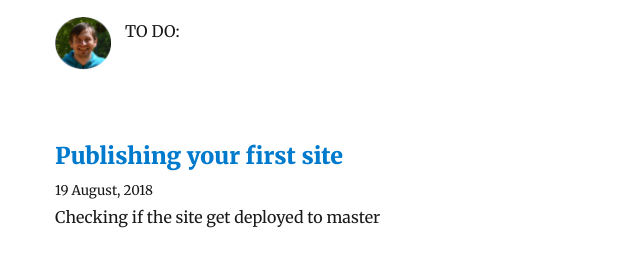
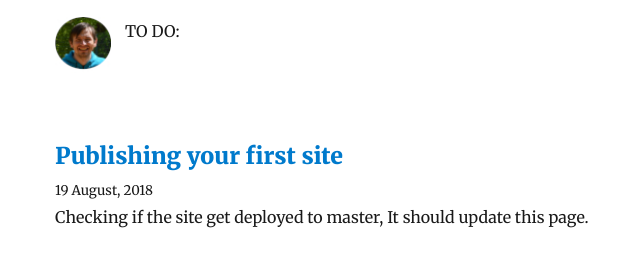
Before and after one commit to wieslawmlynarski/wieslawmlynarski.github.io, a Gatsby site: page / in a window 1280 px wide. Shown: the part 137-404 px from the top of the page, without its empty margins (270-910 px from the left). Built offline with nearby package versions, Linux system fonts and the light colour scheme; Gatsby itself is replaced by a stand-in of ours; some packages are replaced by stand-ins of ours.

Commit message:
Publish to master

```diff
--- a/src/pages/deploy-personal-site/index.md
+++ b/src/pages/deploy-personal-site/index.md
@@ -3,4 +3,5 @@ title: Publishing your first site
 date: "2018-08-19T22:12:03.284Z"
 ---
 
-Checking if the site get deployed to master
+Checking if the site get deployed to master,
+It should update this page.
```
